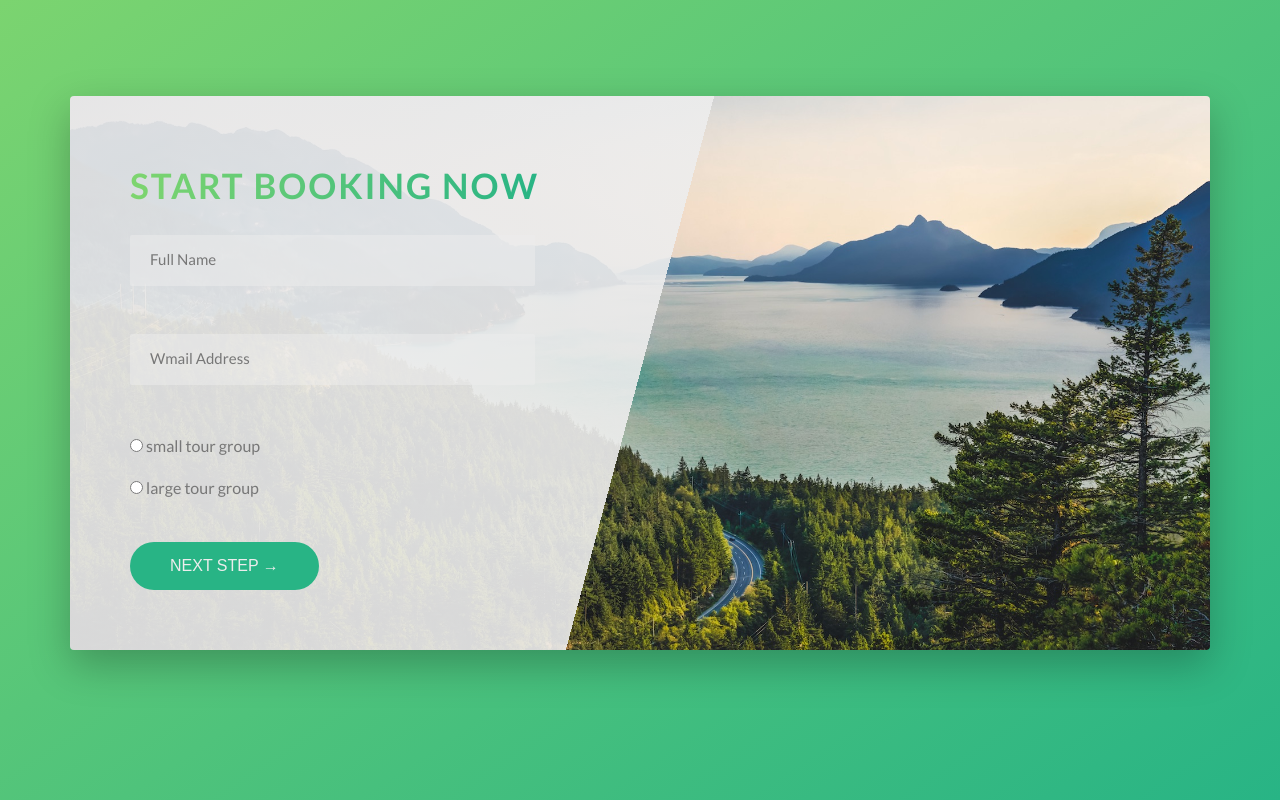
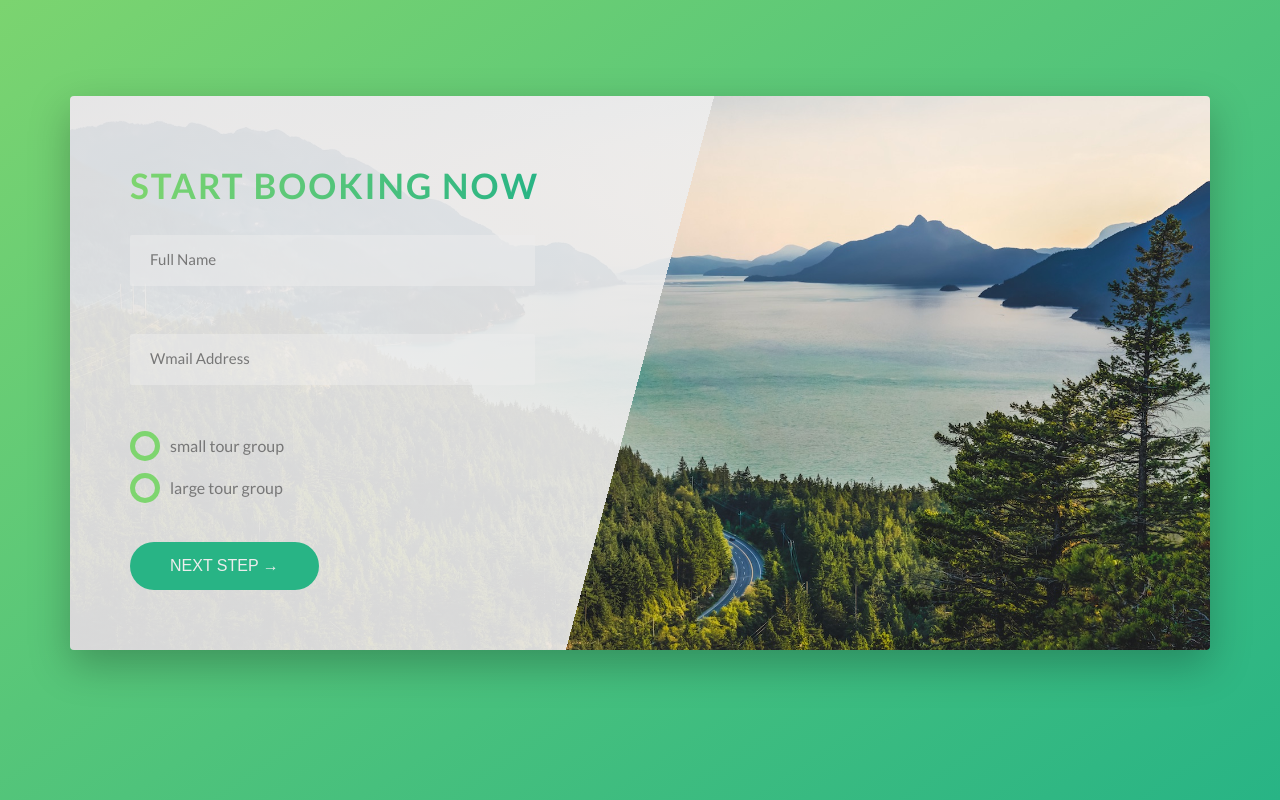
Before and after one commit to thevirinchi/Nature-Tours, a website: page index.html in a window 1280 px wide. Shown: the part 3570-4370 px from the top of the page. Drawn offline with nearby package versions, Linux system fonts and the light colour scheme; files that its build step writes are made by us from their sources.

Commit message:
Added styles for radio buttons

```diff
--- a/sass/components/_form.scss
+++ b/sass/components/_form.scss
@@ -18,6 +18,7 @@
 		border-bottom: 0.3rem solid transparent;
 		width: 90%;
 		display: block;
+		transition: all 0.3s;
 
 		&::-webkit-input-placeholder{
 			color: $color-d-text;
@@ -50,4 +51,51 @@
 		visibility: hidden;
 		transform: translateY(-4rem);
 	}
+
+	&__radio-group{
+		width: 50%;
+		display: inline-block;
+	}
+
+	&__radio-input{
+		display: none;
+	}
+
+	&__radio-label{
+		font-size: $text-default-size;
+		cursor: pointer;
+		position: relative;
+		padding-left: 4rem;
+	}
+
+	&__radio-button{
+		height: 3rem;
+		width: 3rem;
+		border-radius: 50%;
+		display: inline-block;
+		border: 0.5rem solid $color-l-green;
+		position: absolute;
+		top: 50%;
+		left: 0;
+		transform: translateY(-50%);
+
+		&::after{
+			content: "";
+			display: block;
+			height: 1.2rem;
+			width: 1.2rem;
+			border-radius: 50%;
+			position: absolute;
+			top: 50%;
+			left: 50%;
+			transform: translate(-50%, -50%);
+			background-color: $color-l-green;
+			opacity: 0;
+			transition: all 0.3s;
+		}
+	}
+
+	&__radio-input:checked ~ &__radio-label &__radio-button::after{
+		opacity: 1;
+	}
 }
```
